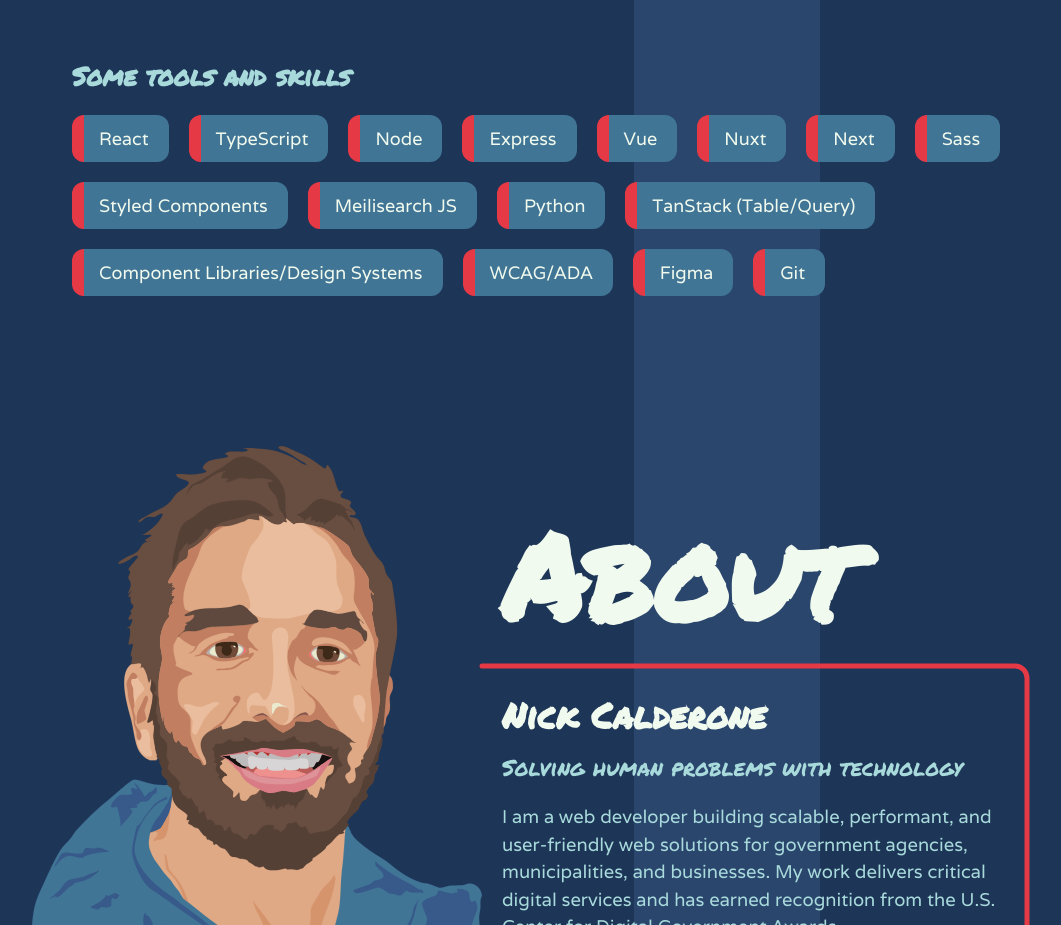
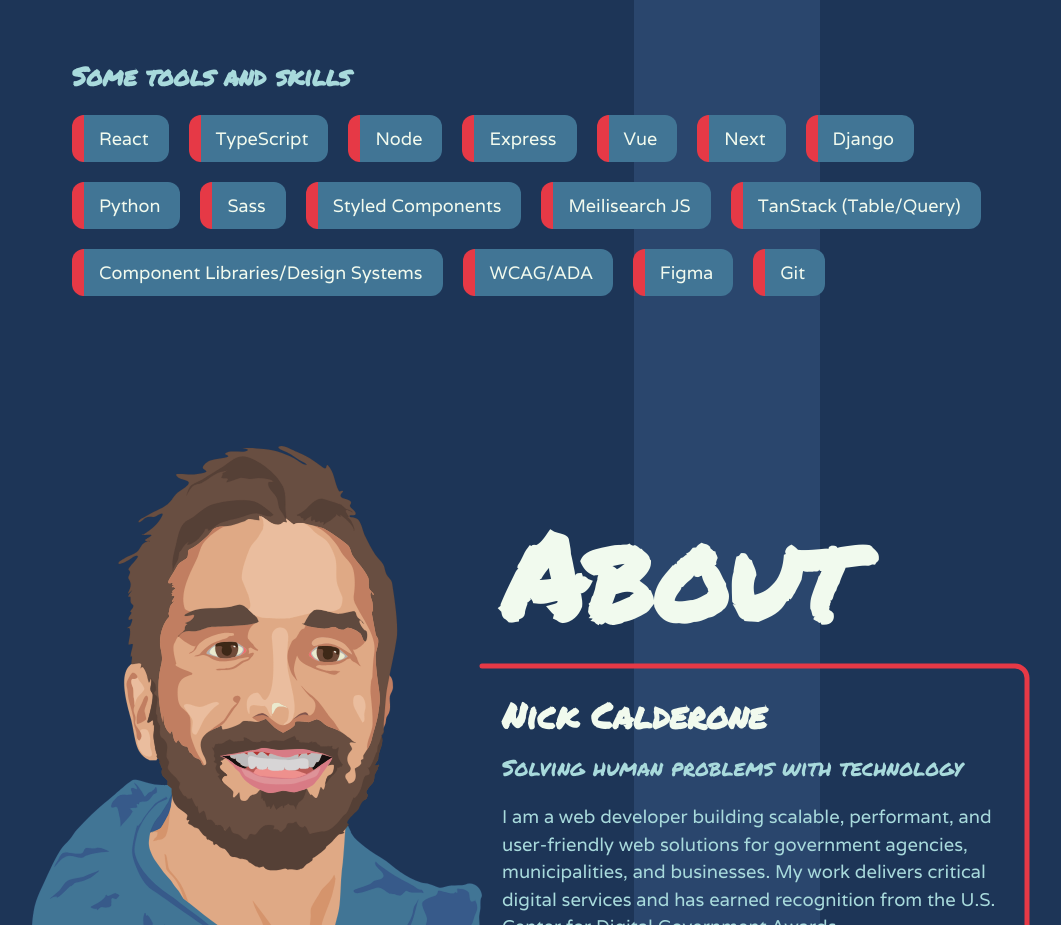
Before and after one commit to NickCalderone/developer-portfolio, a Nuxt app: page / in a window 1280 px wide. Shown: the part 1534-2459 px from the top of the page, without its empty margins (108-1169 px from the left). Built offline with nearby package versions, Linux system fonts and the light colour scheme.

Commit message:
Update tools list
Swap Nuxt for Django, and reorder Python alongside it.

```diff
--- a/components/Tools.vue
+++ b/components/Tools.vue
@@ -8,12 +8,12 @@ export default {
 				"Node",
 				"Express",
 				"Vue",
-				"Nuxt",
 				"Next",
+				"Django",
+				"Python",
 				"Sass",
 				"Styled Components",
 				"Meilisearch JS",
-				"Python",
 				"TanStack (Table/Query)",
 				"Component Libraries/Design Systems",
 				"WCAG/ADA",
```
